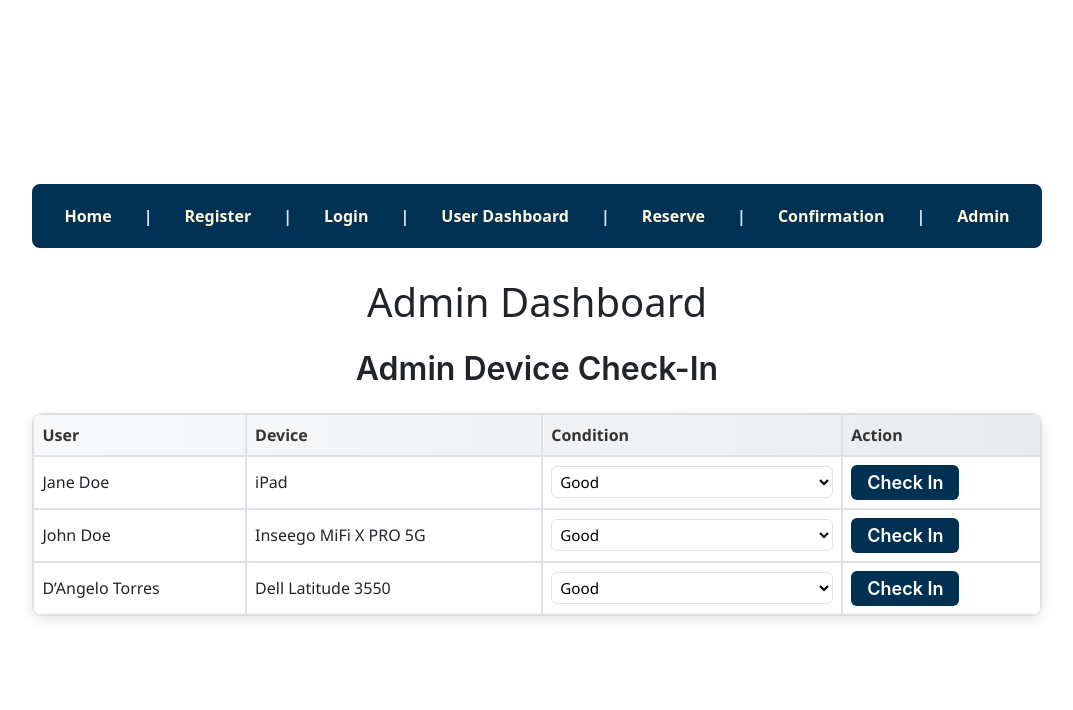
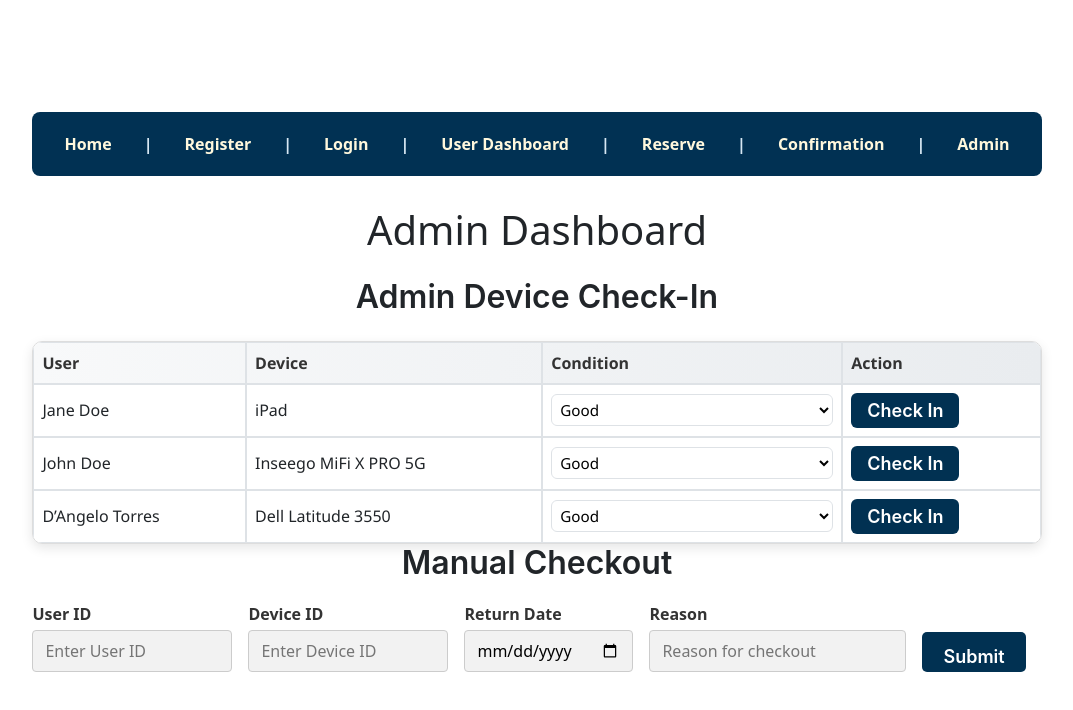
Before and after one commit to ipaccess-valencia-g2/ip-access-orlando, a React (Vite) app in the folder frontend/: page /admin in a window 1280 px wide. Shown: the top 710 px of the page, without its empty margins (103-1176 px from the left). Built offline with nearby package versions, Linux system fonts and the light colour scheme.

Commit message:
Manual checkout added to admin page
Waiting to integrate API routes

```diff
--- a/frontend/package.json
+++ b/frontend/package.json
@@ -11,6 +11,7 @@
   },
   "dependencies": {
     "@rollup/rollup-win32-x64-msvc": "^4.42.0",
+    "axios": "^1.9.0",
     "bootstrap": "^5.3.6",
     "react": "^19.1.0",
     "react-bootstrap": "^2.10.10",
--- /dev/null
+++ b/frontend/src/forms/AdminCheckoutView.jsx
@@ -0,0 +1,63 @@
+import React, { useState } from 'react';
+import '../pages/styles/AdminPage.css';
+import '../components/common/Button.jsx';
+import '../components/common/Field.jsx';
+import '../components/common/Picker.jsx';
+import {Field, FieldNumber, PickerDate, Button} from "../components/common/index.js";
+const AdminCheckoutView = () => {
+    const [deviceID, setDeviceID] = useState('');
+    const [userID, setUserID] = useState('');
+    const [returnDate, setReturnDate] = useState('');
+    const [reason, setReason] = useState('');
+    const today = new Date().toISOString().split('T')[0];
+
+    const handleSubmit = (e) => {
+        e.preventDefault();
+    };
+
+    return (
+        <div className="admin-manual-checkout-view">
+            <h2>Manual Checkout</h2>
+            <form onSubmit={handleSubmit}>
+                <div style={{display: 'flex', gap: '16px', flexWrap: 'wrap', alignItems: 'flex-end'}}>
+                    <FieldNumber
+                        label="User ID"
+                        value={userID}
+                        onChange={(e) => setUserID(e.target.value)}
+                        min={1}
+                        placeholder="Enter User ID"
+                    />
+                    <FieldNumber
+                        label="Device ID"
+                        value={deviceID}
+                        onChange={(e) => setDeviceID(e.target.value)}
+                        min={1}
+                        placeholder="Enter Device ID"
+                    />
+                    <PickerDate
+                        label="Return Date"
+                        value={returnDate}
+                        onChange={(e) => setReturnDate(e.target.value)}
+                        min={today}
+                    />
+                    <Field
+                        label="Reason"
+                        value={reason}
+                        onChange={(e) => setReason(e.target.value)}
+                        placeholder="Reason for checkout"
+                    />
+                    <div style={{marginBottom: '16px'}}>
+                        <Button
+                            type="submit"
+                            label="Submit"
+                            style={{backgroundColor: '#007bff', color: '#fff', height: '40px'}}
+                        />
+                    </div>
+                </div>
+            </form>
+
+        </div>
+    );
+};
+
+export default AdminCheckoutView;
--- a/frontend/src/pages/AdminPage.jsx
+++ b/frontend/src/pages/AdminPage.jsx
@@ -3,12 +3,14 @@
 import React from 'react';
 import AdminCheckInView from '../forms/AdminCheckInView';
 import './styles/AdminPage.css';
+import AdminCheckoutView from "../forms/AdminCheckoutView.jsx";
 
 const AdminPage = () => {
   return (
     <div className="admin-container">
       <h1 className="text-3xl font-bold mb-4 text-gray-800">Admin Dashboard</h1>
       <AdminCheckInView />
+      <AdminCheckoutView />
     </div>
   );
 };
--- a/frontend/src/pages/styles/AdminPage.css
+++ b/frontend/src/pages/styles/AdminPage.css
@@ -95,4 +95,12 @@ button {
 
 input {
    color: black !important;
+    width: 100%;
+    padding: 10px;
+    margin-bottom: 15px;
+    border: none;
+    border-radius: 6px;
+    background-color: #f2f2f2;
+    font-size: 14px;
+    font-family: 'Inter', sans-serif;
 }
```
Also changed, not shown: 1 other file (tests, documents, lock files or other folders).
